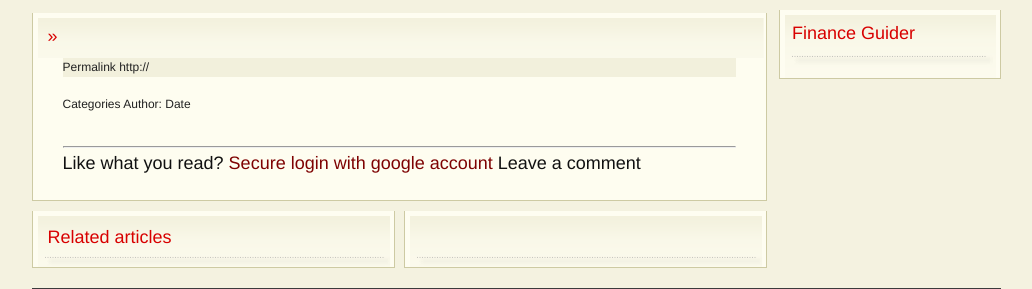
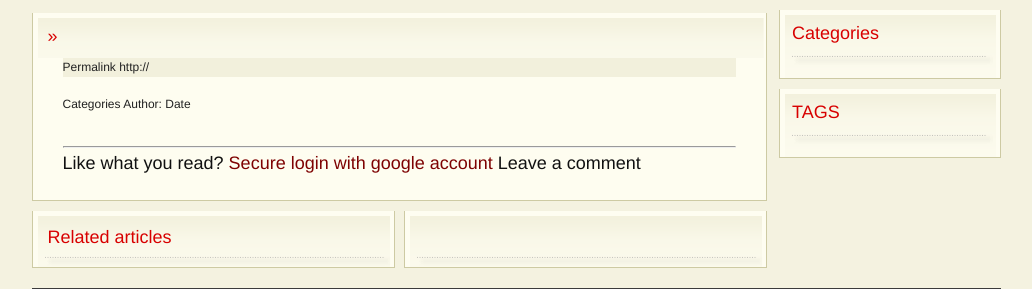
Before and after one commit to cai-wy/GAE-DJANGO-CMS, a Django app: template src/app1/templates/app1/detail.html in a window 1280 px wide. Shown: the part 71-360 px from the top of the page, without its empty margins (124-1156 px from the left). Run offline with Django 3.2, Linux system fonts and the light colour scheme; the template is opened without the code that fills it, so the values that code supplies are empty; parts of the project's set-up code (start-up, migrations or seed data) failed here and were passed over.

Commit message:
sidebar中加入TAG块，但为实现业务逻辑

```diff
--- a/src/app1/templates/app1/base.html
+++ b/src/app1/templates/app1/base.html
@@ -51,7 +51,15 @@
 {%endif%}
 
 <div class="wrap_top">
-<h2>{% trans "Finance Guider" %}</h2>
+<h2>{% trans "Categories" %}</h2>
+<ul class="wrap_list">
+{%for each in all_categories%}
+<li><a href="{{each.get_absolute_url}}" title="{{each.name|safe}}">{{each.name|safe}}</a></li>{%endfor%}
+</ul>
+</div>
+
+<div class="wrap_top">
+<h2>{% trans "TAGS" %}</h2>
 <ul class="wrap_list">
 {%for each in all_categories%}
 <li><a href="{{each.get_absolute_url}}" title="{{each.name|safe}}">{{each.name|safe}}</a></li>{%endfor%}
```
Also changed, not shown: 1 other file.
